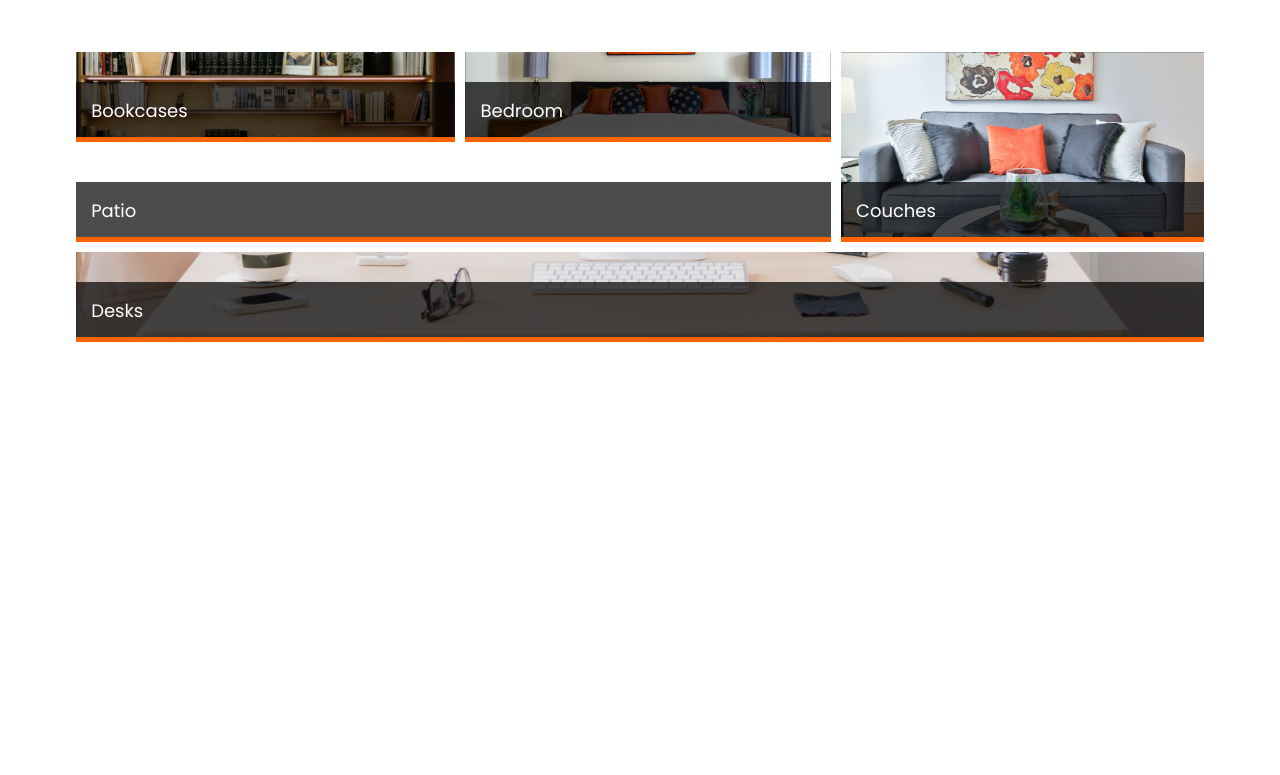
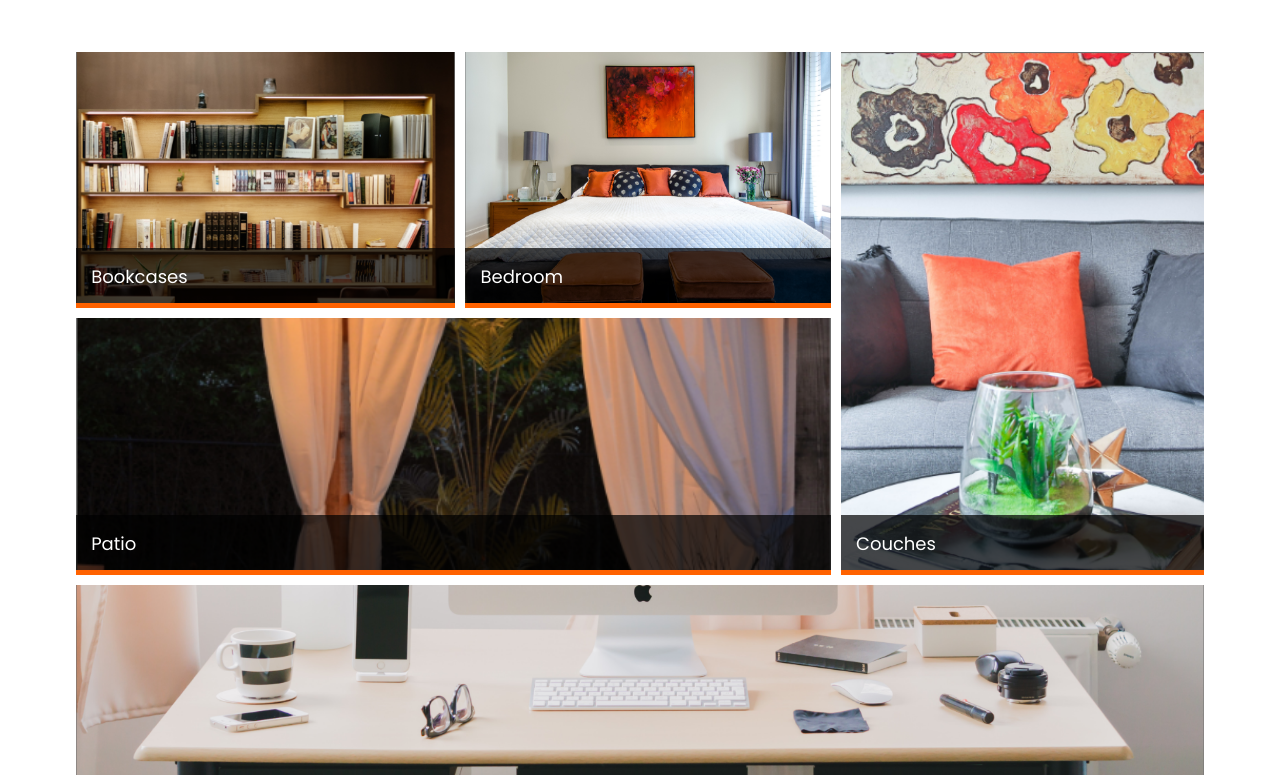
Before and after one commit to neenadye/My_First_Repo, a plain HTML site: page index.html in a window 1280 px wide. Shown: the part 746-1521 px from the top of the page. Before the commit the page ends 1101 px from the top, so only its background shows below. Drawn offline with Linux system fonts and the light colour scheme.

Commit message:
Update style.css

```diff
--- a/style.css
+++ b/style.css
@@ -62,7 +62,7 @@ grid-template-areas:
 #categoryGrid{
   margin: 0px 5%;
   display: grid;
-  height: 300px;
+  height: 800px;
   grid-template-rows: 1fr, 1fr, 1fr;
   grid-template-columns: 1fr, 1fr, 1fr;
   grid-template-areas:
@@ -88,7 +88,7 @@ grid-template-areas:
 
 #patio{
   grid-area: patio;
-  background-image: url("images/patio.png");
+  background-image: url("patio.png");
 }
 
 #desks{
```
